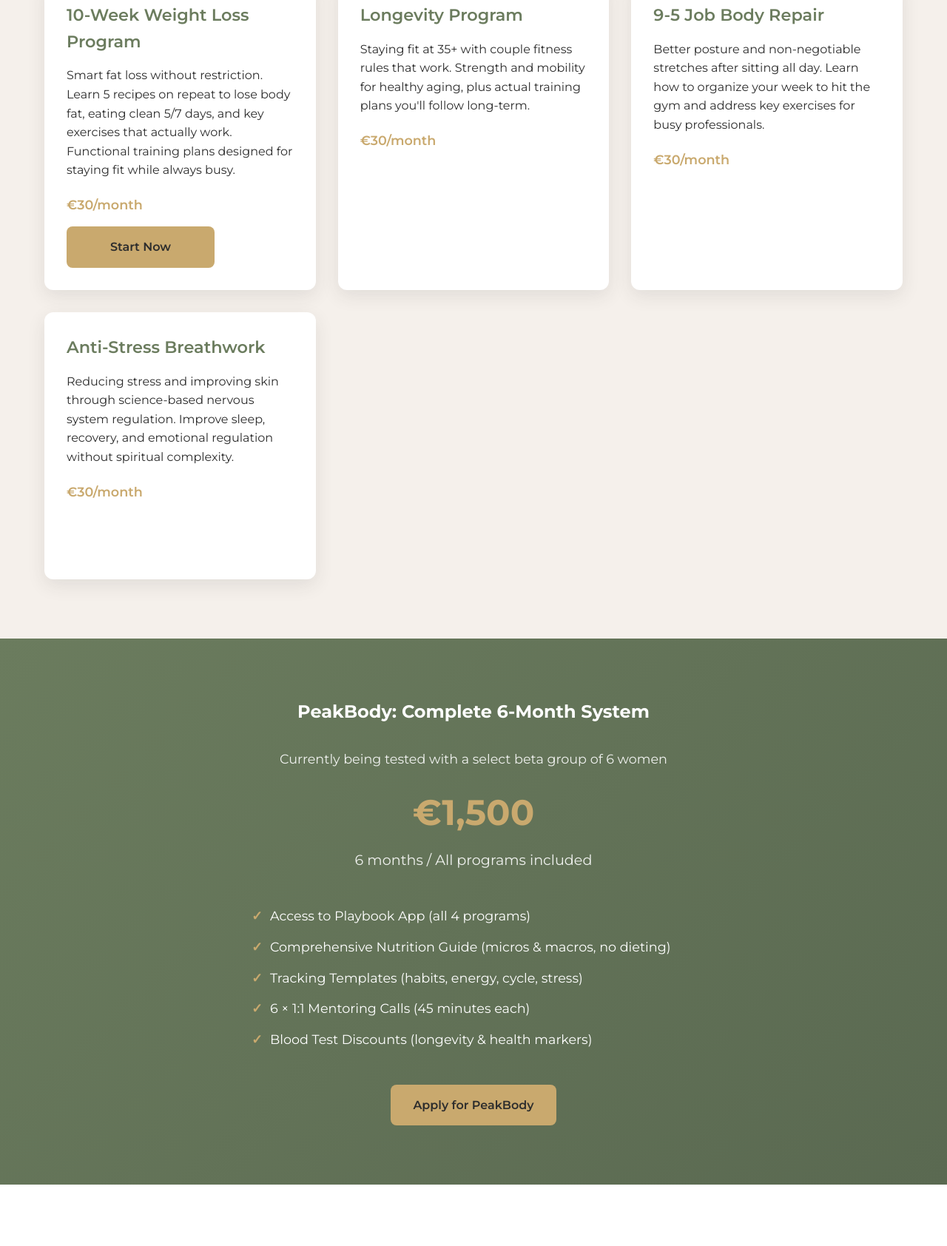
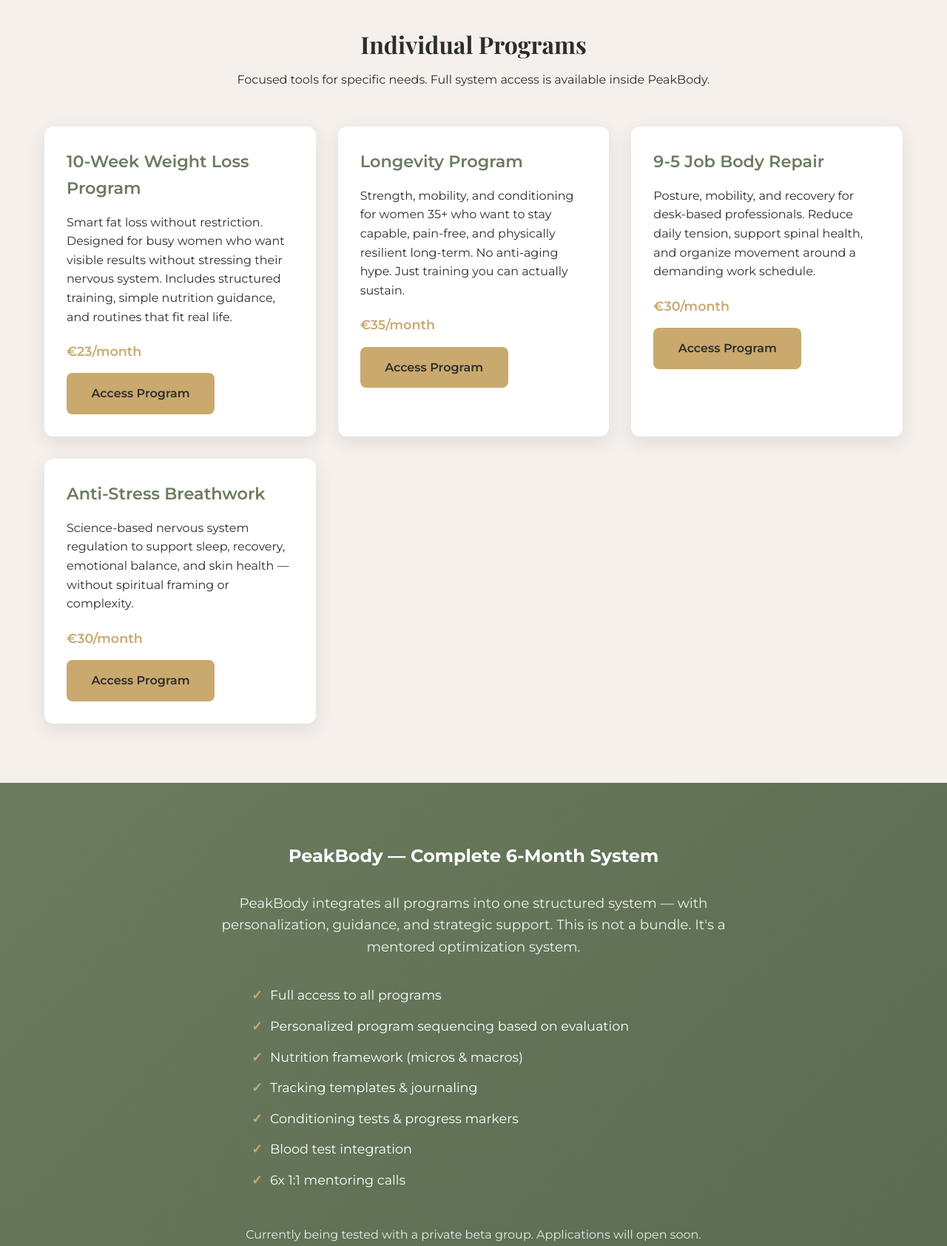
Before and after one commit to Tiklgra/peak-body, a plain HTML site: page peakbody/index.html in a window 1280 px wide. Shown: the part 2376-4060 px from the top of the page at 74% size. Drawn offline with nearby package versions, Linux system fonts and the light colour scheme; a script that the page names is missing; a web font is replaced by a local one.

Commit message:
PeakBody: rebuild Programs & Pricing section with Elena's new copy and structure

```diff
--- a/peakbody/index.html
+++ b/peakbody/index.html
@@ -649,57 +649,62 @@
         </div>
     </section>
 
-    <!-- Programs Overview -->
+    <!-- Program Access & Pricing -->
     <section class="section pearl" id="programs">
         <div class="container">
-            <h2>Choose Your Starting Point</h2>
-            <p class="section-intro">All programs can be accessed individually or together inside the PeakBody system. Start where it makes most sense for your current situation.</p>
+            <h2>One System. Multiple Ways to Work With It.</h2>
+            <p class="section-intro">PeakBody is designed as a complete 6-month body optimization system. If you don't need full system-level support yet, each program can also be accessed independently. Choose the level of commitment that fits your current reality — without pressure, without overcomplication.</p>
+
+            <h3 style="text-align: center; margin-top: 50px; margin-bottom: 10px;">Individual Programs</h3>
+            <p class="section-intro" style="margin-bottom: 40px; font-size: 1rem;">Focused tools for specific needs. Full system access is available inside PeakBody.</p>
+
             <div class="programs-grid">
                 <div class="program-card">
                     <h4>10-Week Weight Loss Program</h4>
-                    <p>Smart fat loss without restriction. Learn 5 recipes on repeat to lose body fat, eating clean 5/7 days, and key exercises that actually work. Functional training plans designed for staying fit while always busy.</p>
-                    <div class="program-price">€30/month</div>
-                    <a href="https://buy.stripe.com/fZe8Al4RW9ERbdK7su" class="btn btn-primary">Start Now</a>
+                    <p>Smart fat loss without restriction. Designed for busy women who want visible results without stressing their nervous system. Includes structured training, simple nutrition guidance, and routines that fit real life.</p>
+                    <div class="program-price">€23/month</div>
+                    <a href="https://buy.stripe.com/fZe8Al4RW9ERbdK7su" class="btn btn-primary">Access Program</a>
                 </div>
                 <div class="program-card">
                     <h4>Longevity Program</h4>
-                    <p>Staying fit at 35+ with couple fitness rules that work. Strength and mobility for healthy aging, plus actual training plans you'll follow long-term.</p>
-                    <div class="program-price">€30/month</div>
-                    <a href="https://docs.google.com/forms/d/e/1FAIpQLSezIPojCLvTM3IwfHdu2ZqtBZi02yzcwzlKjY1q0PJDnao1_g/viewform" class="btn btn-secondary">Apply</a>
+                    <p>Strength, mobility, and conditioning for women 35+ who want to stay capable, pain-free, and physically resilient long-term. No anti-aging hype. Just training you can actually sustain.</p>
+                    <div class="program-price">€35/month</div>
+                    <a href="https://buy.stripe.com/fZe8Al4RW9ERbdK7su" class="btn btn-primary">Access Program</a>
                 </div>
                 <div class="program-card">
                     <h4>9-5 Job Body Repair</h4>
-                    <p>Better posture and non-negotiable stretches after sitting all day. Learn how to organize your week to hit the gym and address key exercises for busy professionals.</p>
+                    <p>Posture, mobility, and recovery for desk-based professionals. Reduce daily tension, support spinal health, and organize movement around a demanding work schedule.</p>
                     <div class="program-price">€30/month</div>
-                    <a href="https://docs.google.com/forms/d/e/1FAIpQLSezIPojCLvTM3IwfHdu2ZqtBZi02yzcwzlKjY1q0PJDnao1_g/viewform" class="btn btn-secondary">Apply</a>
+                    <a href="https://buy.stripe.com/fZe8Al4RW9ERbdK7su" class="btn btn-primary">Access Program</a>
                 </div>
                 <div class="program-card">
                     <h4>Anti-Stress Breathwork</h4>
-                    <p>Reducing stress and improving skin through science-based nervous system regulation. Improve sleep, recovery, and emotional regulation without spiritual complexity.</p>
+                    <p>Science-based nervous system regulation to support sleep, recovery, emotional balance, and skin health — without spiritual framing or complexity.</p>
                     <div class="program-price">€30/month</div>
-                    <a href="https://docs.google.com/forms/d/e/1FAIpQLSezIPojCLvTM3IwfHdu2ZqtBZi02yzcwzlKjY1q0PJDnao1_g/viewform" class="btn btn-secondary">Apply</a>
+                    <a href="https://buy.stripe.com/fZe8Al4RW9ERbdK7su" class="btn btn-primary">Access Program</a>
                 </div>
             </div>
         </div>
     </section>
 
-    <!-- Core Offer -->
+    <!-- PeakBody Complete System -->
     <section class="core-offer" id="core-offer">
         <div class="container">
-            <h2>PeakBody: Complete 6-Month System</h2>
-            <p style="font-size: 1.1rem; margin-bottom: 20px; opacity: 0.9;">Currently being tested with a select beta group of 6 women</p>
-            <div class="offer-price">€1,500</div>
-            <div class="offer-duration">6 months / All programs included</div>
+            <h2>PeakBody — Complete 6-Month System</h2>
+            <p style="font-size: 1.15rem; margin-bottom: 30px; opacity: 0.9; max-width: 700px; margin-left: auto; margin-right: auto;">PeakBody integrates all programs into one structured system — with personalization, guidance, and strategic support. This is not a bundle. It's a mentored optimization system.</p>
             <div class="offer-includes">
                 <ul>
-                    <li>Access to Playbook App (all 4 programs)</li>
-                    <li>Comprehensive Nutrition Guide (micros & macros, no dieting)</li>
-                    <li>Tracking Templates (habits, energy, cycle, stress)</li>
-                    <li>6 × 1:1 Mentoring Calls (45 minutes each)</li>
-                    <li>Blood Test Discounts (longevity & health markers)</li>
+                    <li>Full access to all programs</li>
+                    <li>Personalized program sequencing based on evaluation</li>
+                    <li>Nutrition framework (micros & macros)</li>
+                    <li>Tracking templates & journaling</li>
+                    <li>Conditioning tests & progress markers</li>
+                    <li>Blood test integration</li>
+                    <li>6x 1:1 mentoring calls</li>
                 </ul>
             </div>
-            <a href="https://docs.google.com/forms/d/e/1FAIpQLSezIPojCLvTM3IwfHdu2ZqtBZi02yzcwzlKjY1q0PJDnao1_g/viewform" class="btn btn-primary">Apply for PeakBody</a>
+            <p style="font-size: 1rem; margin-top: 30px; opacity: 0.85;">Currently being tested with a private beta group. Applications will open soon.</p>
+            <a href="https://docs.google.com/forms/d/e/1FAIpQLSezIPojCLvTM3IwfHdu2ZqtBZi02yzcwzlKjY1q0PJDnao1_g/viewform" class="btn btn-primary" style="margin-top: 20px;">Apply for PeakBody</a>
         </div>
     </section>
 
```
